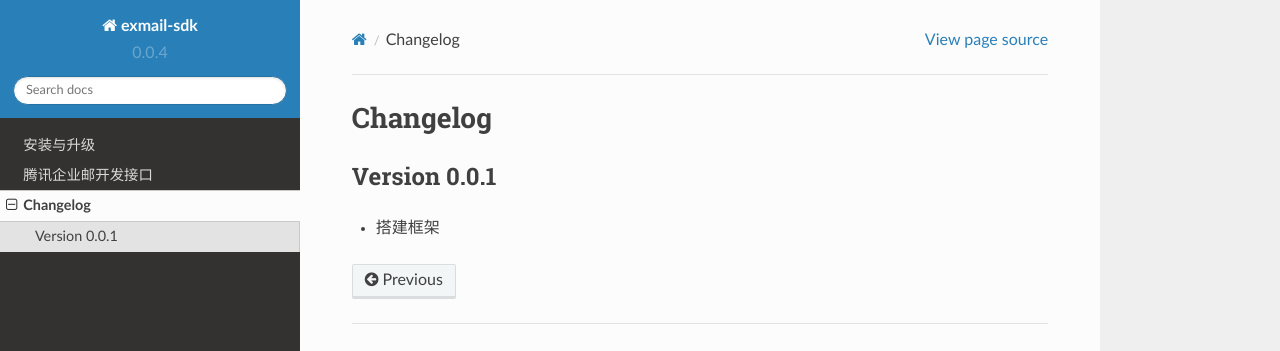
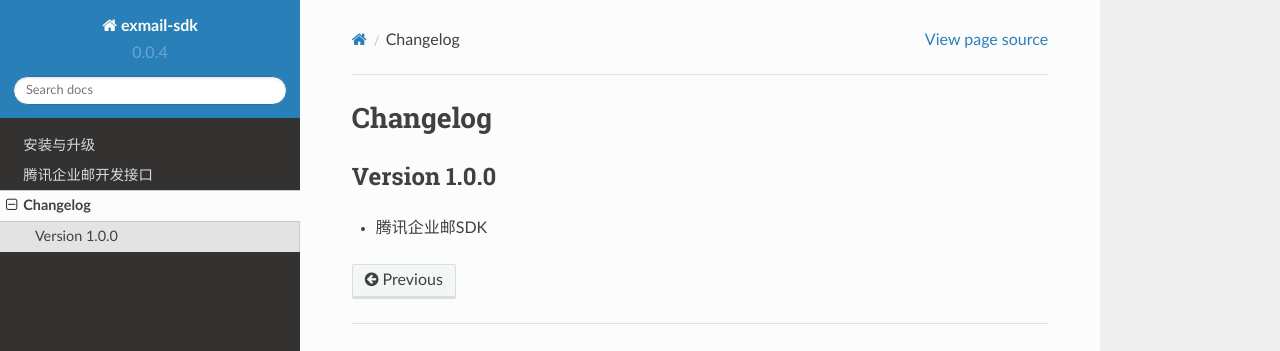
Before and after one commit to ni-ning/exmail-sdk, a Sphinx documentation site: the page built from docs/changelog.rst, in a window 1280 px wide. Shown: the top 351 px of the page. Built offline with Sphinx 7.4.7 and the Read the Docs theme 2.0.0, drawn with Linux system fonts in a browser that asks for light colours.

Commit message:
修改changelog

```diff
--- a/docs/changelog.rst
+++ b/docs/changelog.rst
@@ -1,7 +1,6 @@
 Changelog
 ============
 
-Version 0.0.1
+Version 1.0.0
 --------------
-
-+ 搭建框架
++ 腾讯企业邮SDK
```
